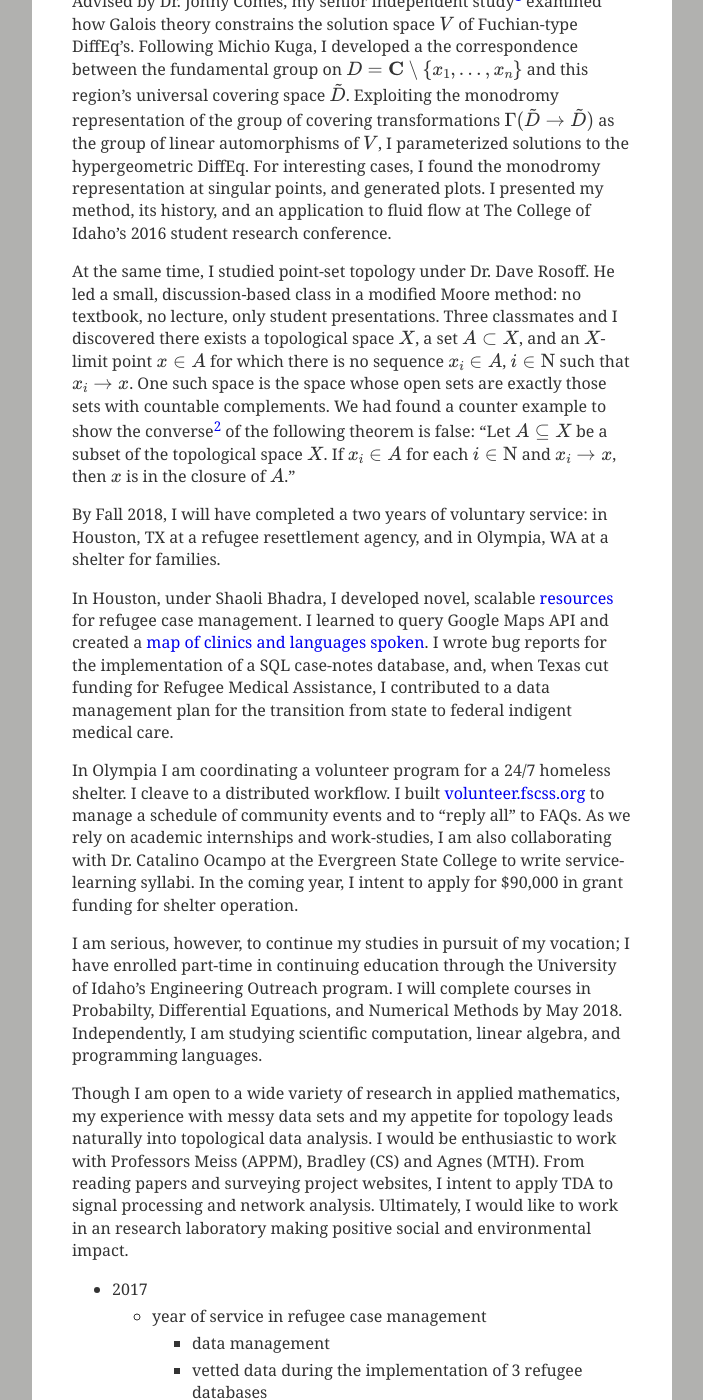
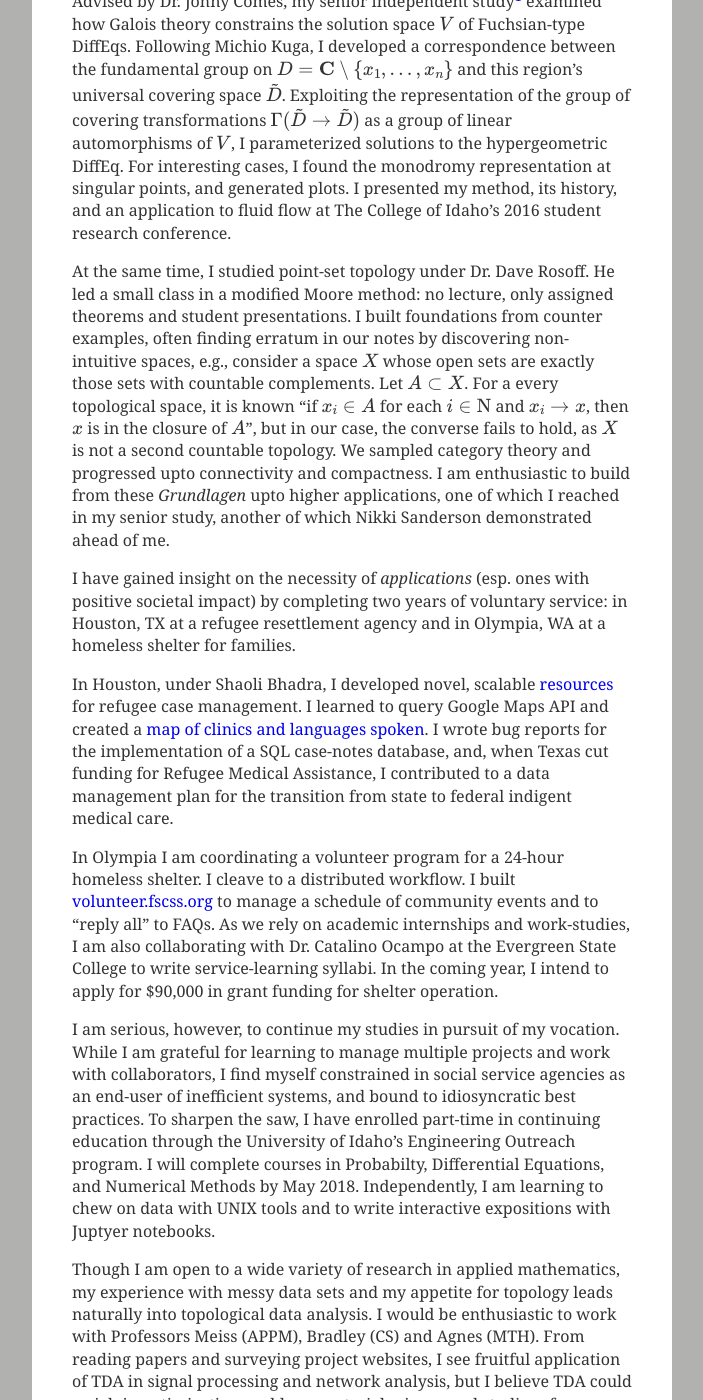
Before and after one commit to coltongrainger/blog, a Jekyll site: the page built from _posts/2017-11-28-personal-statement.md, in a window 1280 px wide and 1400 px high, scrolled down 644 px. Shown: the whole window, without its empty margins (288-991 px from the left). Built offline with Jekyll 4.4.1, drawn with Linux system fonts in a browser that asks for light colours; our own code applies the rules of GitHub Pages for plain Markdown files; formulas are drawn with MathJax 3; some of the changed text lies outside the part shown.

Commit message:
finish draft

```diff
--- a/_posts/2017-11-28-personal-statement.md
+++ b/_posts/2017-11-28-personal-statement.md
@@ -6,50 +6,29 @@
 mathjax: true
 ---
 
-The robustness of a mathematical method determines its utility. Just imagine designing a communication network that fails accounting for dynamical perturbations, or modeling an epidemic with strictly deterministic differential equations. My goal, then, is to research robust topological methods for data analysis and physical applied mathematics. My interests, from abstract to concrete, include algebraic topology, dynamical systems, and scientific computation.
+The robustness of a mathematical method determines its utility. Just imagine designing a communication network that fails to account for dynamical perturbations, or modeling an epidemic with strictly deterministic differential equations. My goal, then, is to research robust topological methods for data analysis and physical applied mathematics. My interests, from abstract to concrete, include algebraic topology, dynamical systems, and scientific computation.
 
 Consider training an AI to distinguish the tone signature of different musical instruments. Applying persistent homology, we associate holes in an audio recording's time-delay phase-space with a sample statistic: the persistent rank function. Corresponding with Nikki Sanderson, I learned a computer trained on such PRFs will more accurately classify tone signatures than one trained on FFTs. Here, a topological invariant answers "which instrument?" with higher fidelity than frequency analysis, demonstrating topology's robustness in application.
 
 My research interest stems from (i) my exposure to topology and its applications as a college senior, and (ii) insight from two years of service work since graduating.
 
-Advised by Dr. Jonny Comes, my senior independent study[^study] examined how Galois theory constrains the solution space $V$ of Fuchian-type DiffEq's. Following Michio Kuga, I developed a the correspondence between the fundamental group on $D = \mathbf{C}\setminus\\{x_1,\ldots,x_n\\}$ and this region's universal covering space $\tilde{D}$. Exploiting the monodromy representation of the group of covering transformations $\Gamma(\tilde{D} \to \tilde{D})$ as the group of linear automorphisms of $V$, I parameterized solutions to the hypergeometric DiffEq. For interesting cases, I found the monodromy representation at singular points, and generated plots. I presented my method, its history, and an application to fluid flow at The College of Idaho's 2016 student research conference.
+Advised by Dr. Jonny Comes, my senior independent study[^study] examined how Galois theory constrains the solution space $V$ of Fuchsian-type DiffEqs. Following Michio Kuga, I developed a correspondence between the fundamental group on $D = \mathbf{C}\setminus\\{x_1,\ldots,x_n\\}$ and this region's universal covering space $\tilde{D}$. Exploiting the representation of the group of covering transformations $\Gamma(\tilde{D} \to \tilde{D})$ as a group of linear automorphisms of $V$, I parameterized solutions to the hypergeometric DiffEq. For interesting cases, I found the monodromy representation at singular points, and generated plots. I presented my method, its history, and an application to fluid flow at The College of Idaho's 2016 student research conference.
 
 [^study]: C. Grainger, [Applications of Galois Theory: Monodromy Groups and Fuchsian Differential Equation](http://coltongrainger.com/documents/cgrainger_coursework_galois_poster.pdf), The College of Idaho Student Research Conference, 2016.
 
-At the same time, I studied point-set topology under Dr. Dave Rosoff. He led a small, discussion-based class in a modified Moore method: no textbook, no lecture, only student presentations. Three classmates and I discovered there exists a topological space $X$, a set $A\subset X$, and an $X$-limit point $x \in A$ for which there is no sequence $x_i \in A$, $i \in \mathrm{N}$ such that $x_i \to x$. One such space is the space whose open sets are exactly those sets with countable complements. We had found a counter example to show the converse[^converse] of the following theorem is false: "Let $A \subseteq X$ be a subset of the topological space $X$. If $x_i \in A$ for each $i \in \mathrm{N}$ and $x_i \to x$, then $x$ is in the closure of $A$."
+At the same time, I studied point-set topology under Dr. Dave Rosoff. He led a small class in a modified Moore method: no lecture, only assigned theorems and student presentations. I built foundations from counter examples, often finding erratum in our notes by discovering non-intuitive spaces, e.g., consider a space $X$ whose open sets are exactly those sets with countable complements. Let $A \subset X$. For a every topological space, it is known "if $x_i \in A$ for each $i \in \mathrm{N}$ and $x_i \to x$, then $x$ is in the closure of $A$", but in our case, the converse fails to hold, as $X$ is not a second countable topology. We sampled category theory and progressed upto connectivity and compactness. I am enthusiastic to build from these *Grundlagen* upto higher applications, one of which I reached in my senior study, another of which Nikki Sanderson demonstrated ahead of me.
 
-[^converse]: However, the converse holds if $X$ is a second countable topology.
-
-By Fall 2018, I will have completed a two years of voluntary service: in Houston, TX at a refugee resettlement agency, and in Olympia, WA at a shelter for families.
+I have gained insight on the necessity of *applications* (esp. ones with positive societal impact) by completing two years of voluntary service: in Houston, TX at a refugee resettlement agency and in Olympia, WA at a homeless shelter for families.
 
 In Houston, under Shaoli Bhadra, I developed novel, scalable [resources](https://github.com/coltongrainger/ymca-resources) for refugee case management. I learned to query Google Maps API and created a [map of clinics and languages spoken](https://drive.google.com/open?id=1kk9yn6-4nifHLIf2tGYbW_7PiYo&usp=sharing). I wrote bug reports for the implementation of a SQL case-notes database, and, when Texas cut funding for Refugee Medical Assistance, I contributed to a data management plan for the transition from state to federal indigent medical care.
 
-In Olympia I am coordinating a volunteer program for a 24/7 homeless shelter. I cleave to a distributed workflow. I built [volunteer.fscss.org](https://volunteer.fscss.org) to manage a schedule of community events and to "reply all" to FAQs. As we rely on academic internships and work-studies, I am also collaborating with Dr. Catalino Ocampo at the Evergreen State College to write service-learning syllabi. In the coming year, I intent to apply for \\$90,000 in grant funding for shelter operation.
+In Olympia I am coordinating a volunteer program for a 24-hour homeless shelter. I cleave to a distributed workflow. I built [volunteer.fscss.org](https://volunteer.fscss.org) to manage a schedule of community events and to "reply all" to FAQs. As we rely on academic internships and work-studies, I am also collaborating with Dr. Catalino Ocampo at the Evergreen State College to write service-learning syllabi. In the coming year, I intend to apply for \\$90,000 in grant funding for shelter operation.
 
-I am serious, however, to continue my studies in pursuit of my vocation; I have enrolled part-time in continuing education through the University of Idaho's Engineering Outreach program. I will complete courses in Probabilty, Differential Equations, and Numerical Methods by May 2018. Independently, I am studying scientific computation, linear algebra, and programming languages.
+I am serious, however, to continue my studies in pursuit of my vocation. While I am grateful for learning to manage multiple projects and work with collaborators, I find myself constrained in social service agencies as an end-user of inefficient systems, and bound to idiosyncratic best practices. To sharpen the saw, I have enrolled part-time in continuing education through the University of Idaho's Engineering Outreach program. I will complete courses in Probabilty, Differential Equations, and Numerical Methods by May 2018. Independently, I am learning to chew on data with UNIX tools and to write interactive expositions with Juptyer notebooks.
 
-Though I am open to a wide variety of research in applied mathematics, my experience with messy data sets and my appetite for topology leads naturally into topological data analysis. I would be enthusiastic to work with Professors Meiss (APPM), Bradley (CS) and  Agnes (MTH). From reading papers and surveying project websites, I intent to apply TDA to signal processing and network analysis. Ultimately, I would like to work in an research laboratory making positive social and environmental impact.
+Though I am open to a wide variety of research in applied mathematics, my experience with messy data sets and my appetite for topology leads naturally into topological data analysis. I would be enthusiastic to work with Professors Meiss (APPM), Bradley (CS) and  Agnes (MTH). From reading papers and surveying project websites, I see fruitful application of TDA in signal processing and network analysis, but I believe TDA could weigh in optimization problems material science and studies of contaminant dispersion. Upon obtaining a PhD, I imagine myself working in a research laboratory in the Western US.
 
-- 2017
-	- year of service in refugee case management
-		- data management
-		- vetted data during the implementation of 3 refugee databases
-	- novel, scalable resources for social workers
-		- case notes as narratives
-		- google maps API
-		- attemping to crowd source cultural knowledge
-			- native language speakers
-			- clinics
-			- bus routes
-		- refugee health needs assessment with medical students at Baylor
-	- git, web design
-		- coordinating volunteer program for family homeless shelter
-	- supplemental coursework
-		- probability
-		- differential equations
-		- numerical methods
-	- personal transparency
-	- coltongrainger.com
+Thank you for your consideration.
 
 ## Pedagogy
 
```
